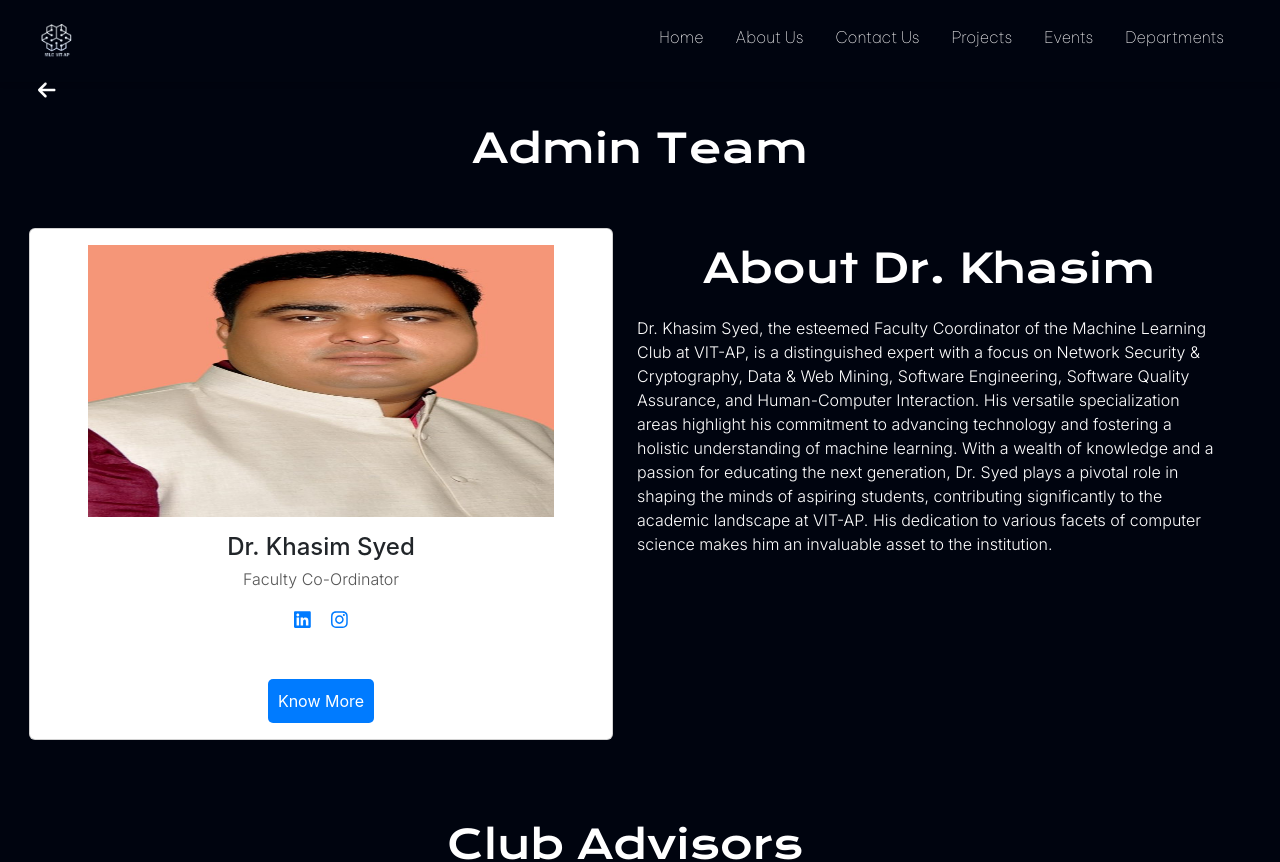
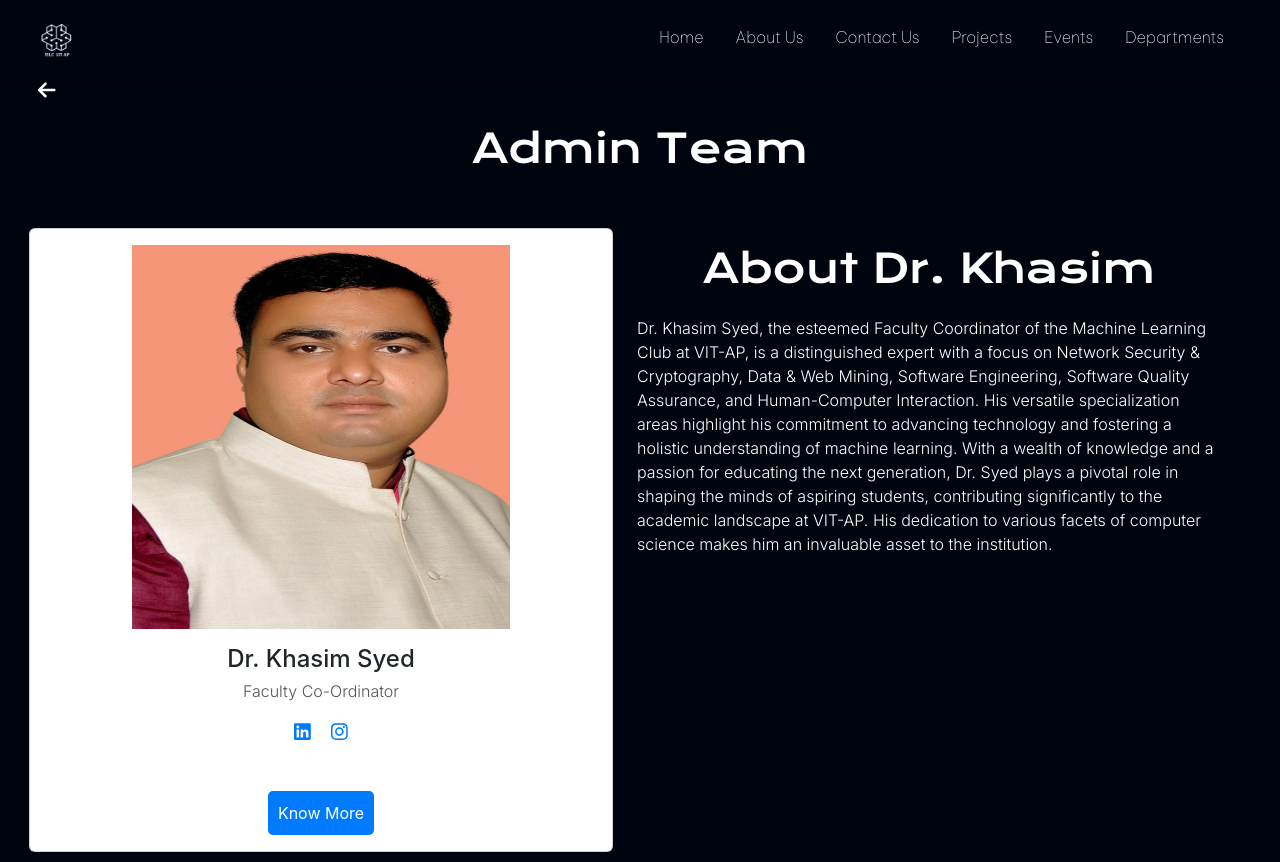
Before and after one commit to bluntlycoded/mlc, a React (Create React App) app: page /admin-team in a window 1280 px wide. Shown: the top 862 px of the page. Built offline with nearby package versions, Linux system fonts and the light colour scheme; a web font is replaced by a local one.

Commit message:
image length

```diff
--- a/src/components/Teams/Teams.css
+++ b/src/components/Teams/Teams.css
@@ -29,10 +29,14 @@
 }
 
 .card-img-top {
-  height: 18em !important;
-  width: 80% !important; /* Set the desired height for the images */
+  height: 19em !important;
+  width: 70% !important; /* Set the desired height for the images */
   object-fit:inherit;
   padding-top: 1em;
+}
+.col-md-6 img{
+  width: 65% !important;
+  height: 25em !important;
 }
 .ls{
   padding: 1rem;
```
